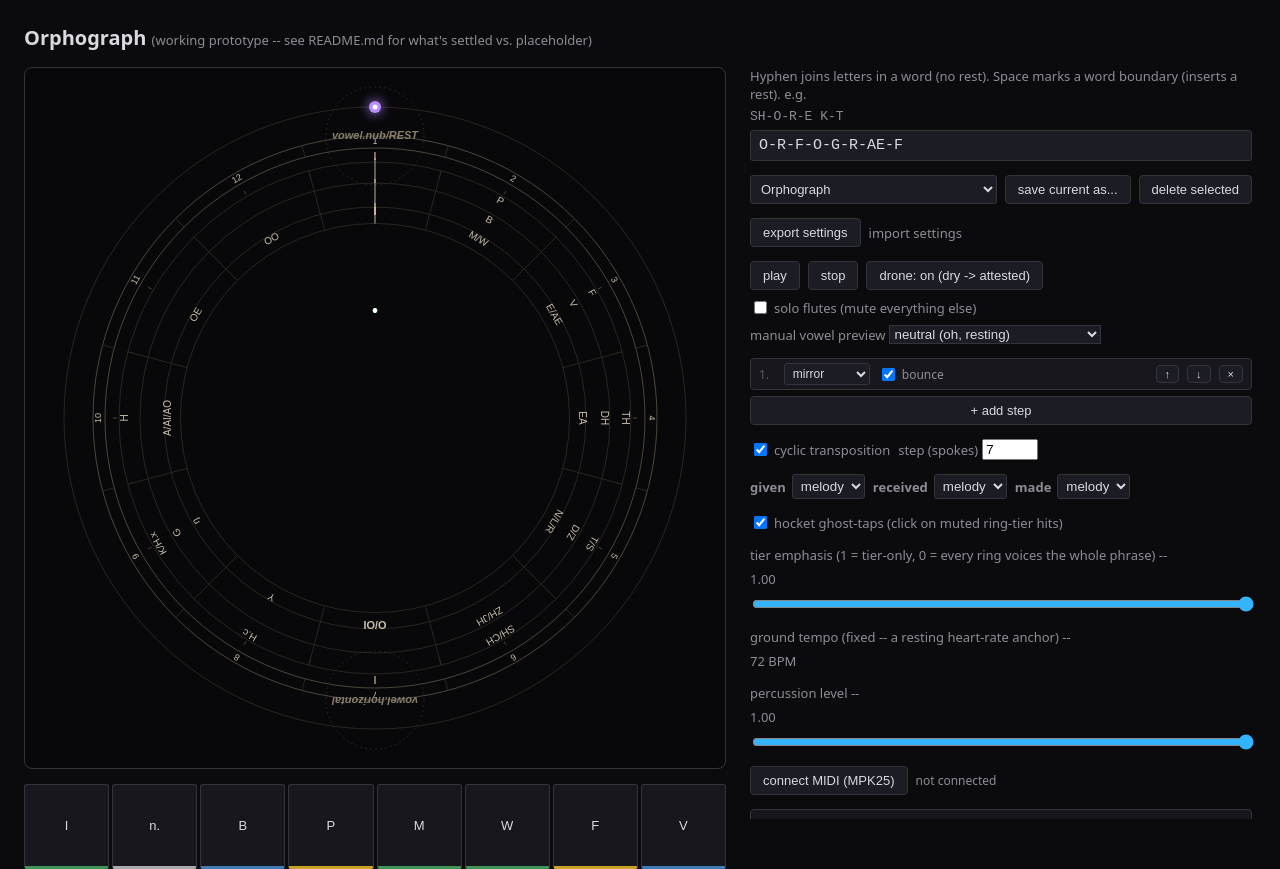
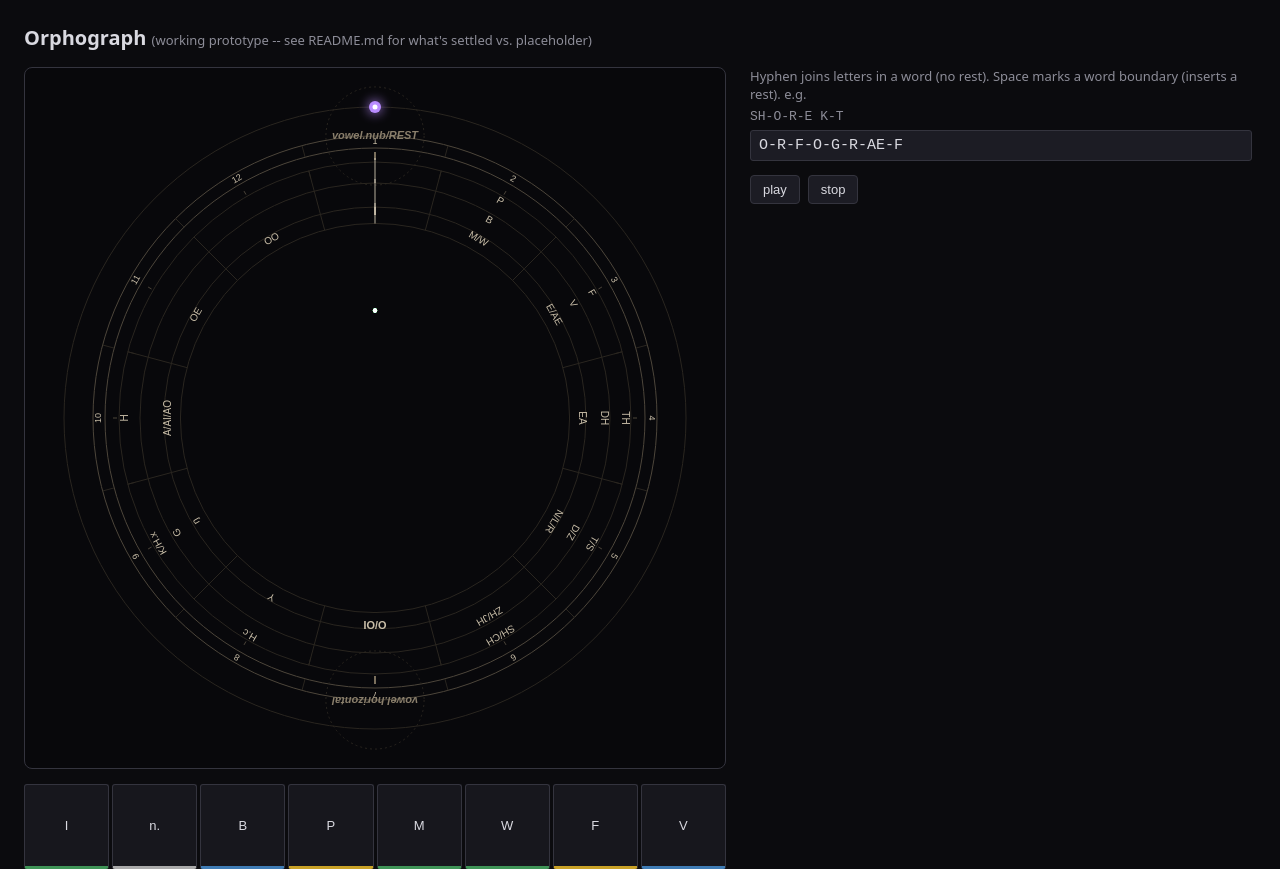
Before and after one commit to zcroge/orphograph, a plain HTML site: page index.html in a window 1280 px wide. Shown: the top 869 px of the page. Drawn offline with Linux system fonts and the light colour scheme.

Commit message:
Add a minimal-UI default with a hidden hotkey to reveal everything
"I want the most limited UI available... including play, stop, and just
the basic text input/custom key selection grid in a compact format. I'd
like to keep the levers to a minimum when I let other people test it."

Every parameter row, panel, and readout now carries an `advanced-only`
class, hidden by default via one CSS rule keyed on a body class. A fresh
visitor sees only: title, the wheel + its compact per-letter key grid,
the phrase input, and play/stop. Ctrl+Alt+A (deliberately undocumented in
the UI) reveals everything -- phrase library, response-procession chain,
transposition, ring modes, ghost-taps/tier-emphasis, percussion level,
MIDI, all three timbre panels, readouts, and the full pictographic
keyboard section.

Tooltips are suppressed the same way: every `title` attribute site-wide
is moved to `data-title-hidden` while in minimal mode and restored on
toggle, rather than hunting down which visible elements (the compact
legend, the input's red-highlight explainer) still carry one. The first
suppression pass runs only after every constructor/render call that sets
its own dynamic titles (CompactLegend, PictographKeyboard, the default
response-step row) has already run, or their titles would leak through.

The toggle persists per-browser via localStorage, so the author's own
session remembers advanced mode across reloads while every other visitor
-- a different browser, the person a link actually gets sent to --
always starts minimal.

Co-Authored-By: Claude Sonnet 5 <noreply@anthropic.com>

```diff
--- a/index.html
+++ b/index.html
@@ -23,13 +23,13 @@
         </div>
       </label>
 
-      <div class="row">
+      <div class="row advanced-only">
         <select id="phrase-select"></select>
         <button id="save-phrase">save current as...</button>
         <button id="delete-phrase">delete selected</button>
       </div>
 
-      <div class="row" title="Every numeric slider across note timbre, drone timbre, and trace/echo visuals, as one file. Export to save/share/back up your current tuning; import to restore it -- applying a file live-updates every slider exactly as if you'd dragged it by hand.">
+      <div class="row advanced-only" title="Every numeric slider across note timbre, drone timbre, and trace/echo visuals, as one file. Export to save/share/back up your current tuning; import to restore it -- applying a file live-updates every slider exactly as if you'd dragged it by hand.">
         <button id="export-settings">export settings</button>
         <label class="inline" style="cursor: pointer;">import settings
           <input type="file" id="import-settings-file" accept="application/json" style="display: none;" />
@@ -39,6 +39,9 @@
       <div class="row">
         <button id="play">play</button>
         <button id="stop">stop</button>
+      </div>
+
+      <div class="row advanced-only">
         <button id="drone">drone: off</button>
         <label class="inline" title="Mutes everything EXCEPT the flute's own output (bass drone, real-hit notes, hocket ghost-taps -- percussion deliberately stays audible, a structural layer rather than a competing melodic voice) -- for judging the growl/chamber/breath-wave/chamber-resonance layers on their own, without guessing at them underneath everything else.">
           <input type="checkbox" id="flute-solo" /> solo flutes (mute everything else)
@@ -52,17 +55,17 @@
         </label>
       </div>
 
-      <div class="response-procession" title="The Response operator (the-codex-v1.md / master-blueprint-v2.md): 'a SELECTED transformation of the call -- from {prime, inversion, retrograde, retrograde-inversion}, with rotation-by-seven as the conventional answer when no ground compels.' An open, ordered, arbitrary-length chain of steps -- each applies to the PREVIOUS stage to produce the next, and the whole procession weaves into one continuous playback. Zero steps (default) plays exactly the call, unchanged. Mirror bounces back to its own predecessor by default (an out-and-back, the way a reflection actually behaves); rotate/retrograde restate in series at the new stage -- override either with the 'bounce' checkbox per step.">
+      <div class="response-procession advanced-only" title="The Response operator (the-codex-v1.md / master-blueprint-v2.md): 'a SELECTED transformation of the call -- from {prime, inversion, retrograde, retrograde-inversion}, with rotation-by-seven as the conventional answer when no ground compels.' An open, ordered, arbitrary-length chain of steps -- each applies to the PREVIOUS stage to produce the next, and the whole procession weaves into one continuous playback. Zero steps (default) plays exactly the call, unchanged. Mirror bounces back to its own predecessor by default (an out-and-back, the way a reflection actually behaves); rotate/retrograde restate in series at the new stage -- override either with the 'bounce' checkbox per step.">
         <div id="response-steps"></div>
         <button type="button" id="response-add-step">+ add step</button>
       </div>
 
-      <div class="row" title="'A cyclic pattern procession... cyclical transposition patterns... could drive this in a deliberate, grounded and self-resolving/musically satisfying way.' Advances the whole instrument's key center by the step below (mod 12) every time the GIVEN ring completes one full pass through the phrase -- at the default step of 7, this is literally the circle of fifths as a real-time process (visits all 12 positions, then resolves home). Shown live on the new outermost ring circumscribing the wheel. A different, decoupled layer from the step chain above -- this is a continuous real-time pitch offset, not a one-time structural transform.">
+      <div class="row advanced-only" title="'A cyclic pattern procession... cyclical transposition patterns... could drive this in a deliberate, grounded and self-resolving/musically satisfying way.' Advances the whole instrument's key center by the step below (mod 12) every time the GIVEN ring completes one full pass through the phrase -- at the default step of 7, this is literally the circle of fifths as a real-time process (visits all 12 positions, then resolves home). Shown live on the new outermost ring circumscribing the wheel. A different, decoupled layer from the step chain above -- this is a continuous real-time pitch offset, not a one-time structural transform.">
         <label class="inline"><input type="checkbox" id="transposition-enabled" checked /> cyclic transposition</label>
         <label class="inline">step (spokes)<input type="number" id="transposition-step" min="1" max="11" step="1" value="7" style="width: 48px;" /></label>
       </div>
 
-      <div class="row ring-modes">
+      <div class="row ring-modes advanced-only">
         <label class="inline">given
           <select id="mode-given"><option value="melody">melody</option><option value="chord">chord</option></select>
         </label>
@@ -74,30 +77,30 @@
         </label>
       </div>
 
-      <label class="inline" title="Experiment: when the ring-tier gate mutes a hit (a ring's own sweep passes a letter belonging to a different tier), play a soft ring-tinted click instead of true silence -- three voices at different speeds already trade off who sounds and who rests at any given spoke (structurally a hocket, the medieval technique of splitting a line across voices); this makes that already-existing structure audible as rhythm instead of just sparser melody. Only heard at tier emphasis 1.0, where a passed letter is fully silent below.">
+      <label class="inline advanced-only" title="Experiment: when the ring-tier gate mutes a hit (a ring's own sweep passes a letter belonging to a different tier), play a soft ring-tinted click instead of true silence -- three voices at different speeds already trade off who sounds and who rests at any given spoke (structurally a hocket, the medieval technique of splitting a line across voices); this makes that already-existing structure audible as rhythm instead of just sparser melody. Only heard at tier emphasis 1.0, where a passed letter is fully silent below.">
         <input type="checkbox" id="ghost-taps" checked /> hocket ghost-taps (click on muted ring-tier hits)
       </label>
 
-      <label title="1.0 = each ring only truly sounds its own tier (given/received/made), a passed letter silent -- the original hard gate. 0.0 = every ring voices the WHOLE phrase equally, in its own register. Between: a passed letter still sounds, quieter, so ring identity survives (a base-heavy phrase still leans on 'given') while every voice regains the complete phrase -- the same shape every ring's own drawn trail now traces regardless of this slider.">
+      <label class="advanced-only" title="1.0 = each ring only truly sounds its own tier (given/received/made), a passed letter silent -- the original hard gate. 0.0 = every ring voices the WHOLE phrase equally, in its own register. Between: a passed letter still sounds, quieter, so ring identity survives (a base-heavy phrase still leans on 'given') while every voice regains the complete phrase -- the same shape every ring's own drawn trail now traces regardless of this slider.">
         tier emphasis (1 = tier-only, 0 = every ring voices the whole phrase) -- <span id="tier-emphasis-readout">1.00</span>
         <input id="tier-emphasis" type="range" min="0" max="1" step="0.01" value="1" />
       </label>
 
-      <label title="A universal grounding tempo, fixed rather than adjustable -- 72 BPM is the classic textbook average resting heart rate, the same steady, unwavering pulse Gojira ('The Art of Dying') and Meshuggah ('Clockworks') both run beneath otherwise complex/polymetric material. The 6:8:12 rings' own speeds derive from this one anchor; it no longer moves.">
+      <label class="advanced-only" title="A universal grounding tempo, fixed rather than adjustable -- 72 BPM is the classic textbook average resting heart rate, the same steady, unwavering pulse Gojira ('The Art of Dying') and Meshuggah ('Clockworks') both run beneath otherwise complex/polymetric material. The 6:8:12 rings' own speeds derive from this one anchor; it no longer moves.">
         ground tempo (fixed -- a resting heart-rate anchor) -- <span id="bpm-readout">0 BPM</span>
       </label>
 
-      <label title="A real resultant rhythm (the West/Central African interlocking-bell technique) -- one kick/snare/hat kit built from all three rings' own asynchronous onsets, fired on every real hit regardless of tier emphasis or the ghost-taps checkbox above (a structural layer, not a competing melodic voice -- stays audible under flute-solo too). A distinct, louder accent marks every breath cycle (10s at the fixed ground tempo).">
+      <label class="advanced-only" title="A real resultant rhythm (the West/Central African interlocking-bell technique) -- one kick/snare/hat kit built from all three rings' own asynchronous onsets, fired on every real hit regardless of tier emphasis or the ghost-taps checkbox above (a structural layer, not a competing melodic voice -- stays audible under flute-solo too). A distinct, louder accent marks every breath cycle (10s at the fixed ground tempo).">
         percussion level -- <span id="percussion-level-readout">1.00</span>
         <input id="percussion-level" type="range" min="0" max="1" step="0.01" value="1" />
       </label>
 
-      <div class="row">
+      <div class="row advanced-only">
         <button id="connect-midi">connect MIDI (MPK25)</button>
         <span id="midi-status" class="status">not connected</span>
       </div>
 
-      <details class="timbre-panel">
+      <details class="timbre-panel advanced-only">
         <summary>note timbre (marimba/harp -- string-like attack, not harsh; dull, rich wooden body) -- standing in for the physical instrument's real resonance, tune by ear</summary>
         <div class="row timbre-presets">
           <select id="note-preset-select"><option value="">(unsaved)</option></select>
@@ -119,7 +122,7 @@
         </div>
       </details>
 
-      <details class="timbre-panel">
+      <details class="timbre-panel advanced-only">
         <summary>drone timbre (organ/talk-box hybrid -- one driving voice, ring-colored per hit, breathing + vibrato movement, formant color) -- every lever the drone touches, tune by ear</summary>
         <div class="row timbre-presets">
           <select id="drone-preset-select"><option value="">(unsaved)</option></select>
@@ -217,7 +220,7 @@
         </div>
       </details>
 
-      <details class="timbre-panel">
+      <details class="timbre-panel advanced-only">
         <summary>trace/echo visuals (the standing echo tunnel, propagating hit/burst echoes, and the master-hull echo) -- tune by eye</summary>
         <div class="row timbre-presets">
           <select id="view-preset-select"><option value="">(unsaved)</option></select>
@@ -267,21 +270,21 @@
         </div>
       </details>
 
-      <div class="readout">
+      <div class="readout advanced-only">
         <div>phase: <span id="phase">idle</span></div>
         <div>status: <span id="status"></span></div>
         <div><span id="root"></span></div>
         <div id="unknown-warning" class="unknown-warning" hidden></div>
       </div>
 
-      <div class="readout">
+      <div class="readout advanced-only">
         <div>grand convergence (all three rings landing on I at once -- a periodic conjunction, not a stop):</div>
         <div id="loop-log" class="loop-log"></div>
       </div>
     </div>
   </div>
 
-  <div class="keyboard-section">
+  <div class="keyboard-section advanced-only">
     <h2>Pictographic keyboard <span class="sub">legend + input + live highlight-on-activation -- an "unrolled" reading of the wheel: 12 spoke-columns, given/received/made rows plus a 4th for letters with no ring yet. Placeholder Latin labels for now (see README.md) -- hover a key for its object/sound and expected asset paths; a real glyph will start appearing automatically once one exists at that path.</span></h2>
     <div id="keyboard" class="keyboard"></div>
     <div class="row kbd-space-row">
--- a/src/main.js
+++ b/src/main.js
@@ -12,6 +12,62 @@ import { PictographKeyboard } from "./keyboard.js";
 import { CompactLegend } from "./compactLegend.js";
 
 const $ = (id) => document.getElementById(id);
+
+// "The most limited UI available... including play, stop, and just the
+// basic text input/custom key selection grid in a compact format. I'd
+// like to keep the levers to a minimum when I let other people test it."
+// Every parameter row/panel/readout in index.html carries an
+// `advanced-only` class (see style.css's `body:not(.advanced-mode)
+// .advanced-only { display: none }`); this is the toggle for that class,
+// plus a real tooltip suppression to match ("tooltips... invisible by
+// default") -- most `title=` attributes live on elements already hidden
+// by the class alone, but a few (the compact key grid, the input's own
+// red-highlight explainer) sit on controls that stay visible, so this
+// strips EVERY title site-wide in minimal mode rather than hunting down
+// exceptions one at a time. A hidden hotkey (Ctrl+Alt+A, deliberately
+// undocumented in the UI itself) reveals everything -- persisted in this
+// browser only (localStorage), so a fresh visitor -- a different browser,
+// a different machine, the person you actually hand this link to --
+// always starts minimal regardless of what state you last left it in.
+const ADVANCED_MODE_KEY = "orphograph.advancedMode.v1";
+function setAdvancedMode(on) {
+  document.body.classList.toggle("advanced-mode", on);
+  if (on) {
+    document.querySelectorAll("[data-title-hidden]").forEach((el) => {
+      el.setAttribute("title", el.getAttribute("data-title-hidden"));
+      el.removeAttribute("data-title-hidden");
+    });
+  } else {
+    document.querySelectorAll("[title]").forEach((el) => {
+      el.setAttribute("data-title-hidden", el.getAttribute("title"));
+      el.removeAttribute("title");
+    });
+  }
+  try {
+    localStorage.setItem(ADVANCED_MODE_KEY, on ? "1" : "0");
+  } catch {
+    // Private browsing / storage disabled -- the toggle still works for
+    // this page load, it just won't be remembered next visit.
+  }
+}
+let storedAdvancedMode = false;
+try {
+  storedAdvancedMode = localStorage.getItem(ADVANCED_MODE_KEY) === "1";
+} catch {
+  // Same as above -- default to minimal if storage can't be read at all.
+}
+// NOT applied here yet -- CompactLegend/PictographKeyboard and the
+// default response-step row (all below) set their own `title` attributes
+// while populating, which hasn't happened yet at this point in the
+// script. Applying now would miss those entirely (querySelectorAll
+// finds nothing inside an empty grid). Applied once, at the very end of
+// this file's synchronous setup, after every constructor/render call
+// that could still add a title has already run.
+document.addEventListener("keydown", (e) => {
+  if (e.ctrlKey && e.altKey && e.key.toLowerCase() === "a") {
+    setAdvancedMode(!document.body.classList.contains("advanced-mode"));
+  }
+});
 
 // Live invalid-character preview -- "flag J, U, Q, X, C in red within the
 // input field... this will help me learn the phonetic basis behind each
@@ -913,6 +969,12 @@ function render() {
 }
 render();
 
+// The real first application of minimal mode -- see setAdvancedMode's own
+// comment, above, for why this has to wait until every synchronous setup
+// call above (both grids, the default response-step row, wireTimbrePanel)
+// has already run and set whatever `title` attributes it's going to set.
+setAdvancedMode(storedAdvancedMode);
+
 function tickRate() {
   // Standardized master tempo, in BPM (wheel.js -- 12/8 meter, already
   // law-declared by the-codex-v1.md's own "onset = spoke in 12-pulse"
```
Also changed, not shown: style.css (+10 -0 lines).
